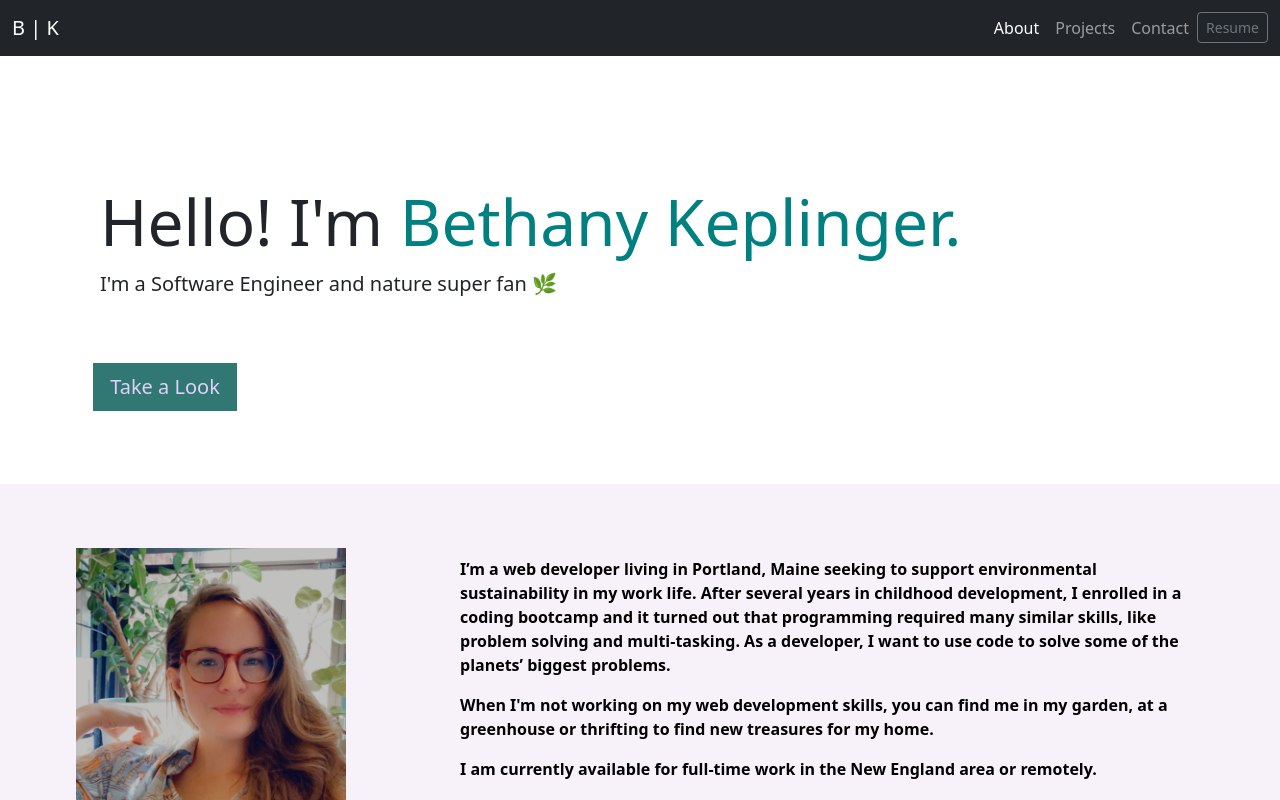
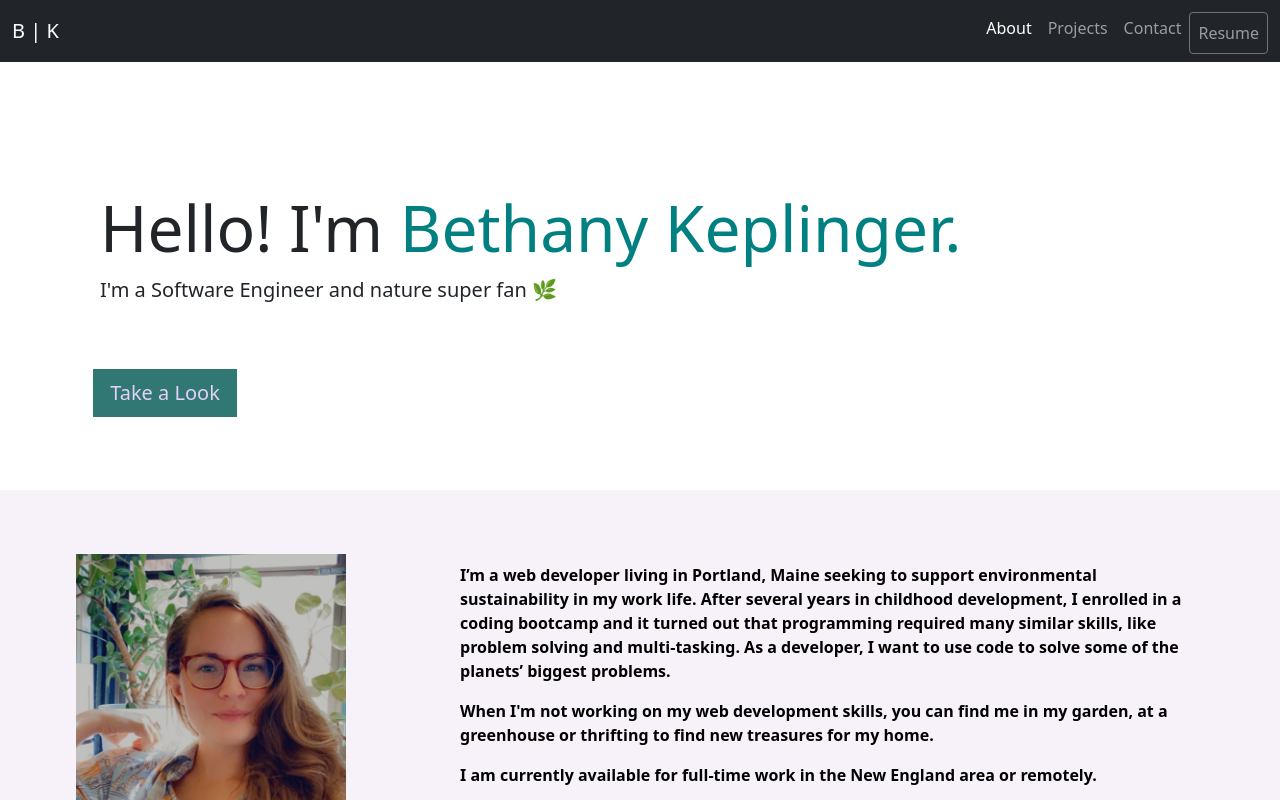
Before and after one commit to BethanyKeplinger/portfolio, a React (Create React App) app: page / in a window 1280 px wide. Shown: the top 800 px of the page. Built offline with nearby package versions, Linux system fonts and the light colour scheme.

Commit message:
Update Navbar.js

```diff
--- a/src/components/Navbar.js
+++ b/src/components/Navbar.js
@@ -4,12 +4,14 @@ import resume from "../files/resume.pdf";
 
 export default function Navbar() {
     return (
-        // <header className="md:sitcky">
+        <header className="md:sitcky">
                 <nav className="navbar navbar-dark navbar-expand-lg bg-dark">
                     <div className="container-fluid">
                             <motion.a
                                 whileHover={{scale:1.2}}
-                                href="#home" className="navbar-brand">B | K</motion.a>
+                                href="#home" className="navbar-brand">B | K
+                            </motion.a>
+
                             <button
                                 className="navbar-toggler"
                                 type="button"
@@ -24,7 +26,7 @@ export default function Navbar() {
 
                             <div className="collapse navbar-collapse" id="navbarNav">
 
-                                <ul className="navbar-nav ms-auto mb-auto mb-lg-0 ">
+                                <ul className="navbar-nav text-center ms-auto mb-auto mb-lg-0">
 
                                     <li className="nav-item">
                                         <a href="#about" className="nav-link active" aria-current="page">About</a>
@@ -34,23 +36,18 @@ export default function Navbar() {
                                         <a href="#projects" className="nav-link">Projects</a>
                                     </li>
 
-                                    {/* <li className="nav-item">
-                                        <a href="#skills" className="nav-link">Skills</a>
-                                    </li> */}
-
                                     <li className="nav-item">
                                         <a href="#contact" className="nav-link">Contact</a>
                                     </li>
 
                                     <li className="nav-item">
-                                        <a className="btn btn-sm btn-outline-secondary resume-button-nav" href={resume} target="_blank" rel="noopener noreferrer">Resume</a>
+                                        <a className=" nav-link btn btn-sm btn-outline-secondary resume-button-nav" href={resume} target="_blank" rel="noopener noreferrer">Resume</a>
                                     </li>
 
                                 </ul>
                             </div>
                     </div>
                 </nav>
-        // </header>
+        </header>
     )
-
 }
```
